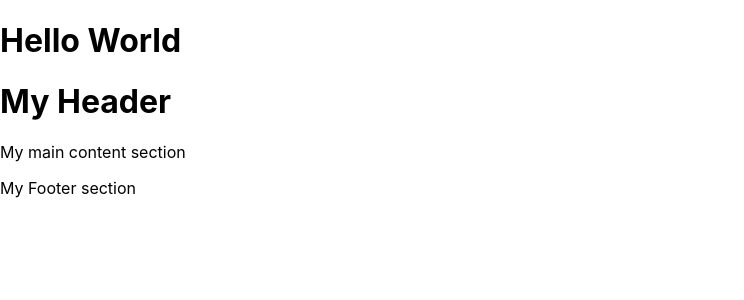
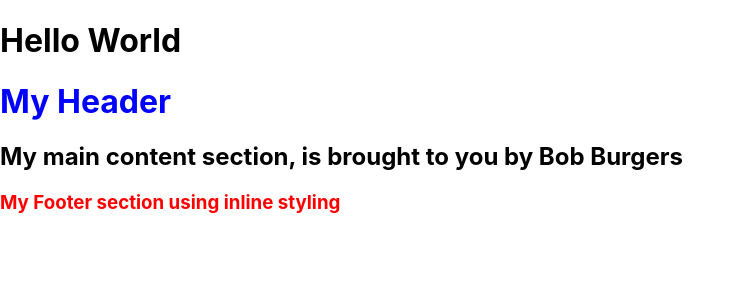
Before and after one commit to jfleurimond/5hourReactTutorial, a React (Create React App) app in the folder 5-hour/: page / in a window 1280 px wide. Shown: the top 300 px of the page, without its empty margins (0-744 px from the left). Built offline with nearby package versions, Linux system fonts and the light colour scheme.

Commit message:
Practiced adding javascript elements within our jsx elements, using className to update css,  as well as inline stlying within react

```diff
--- a/5-hour/src/App.css
+++ b/5-hour/src/App.css
@@ -1,4 +1,10 @@
-.App {
+.header {
+  color: blue;
+}
+
+
+
+/* .App {
   text-align: center;
 }
 
@@ -35,4 +41,4 @@
   to {
     transform: rotate(360deg);
   }
-}
+} */
--- a/5-hour/src/Footer.js
+++ b/5-hour/src/Footer.js
@@ -1,6 +1,13 @@
 function Footer(){
+
+    //going to show to use inline styles, they typically need two {} surounding it
+    //rememeber css usually has font: {}, so we wrap that around another {}
+
+    const styles = {
+        color: "red"
+    };
     return(
-        <div>My Footer section</div>
+        <h3 style={styles}>My Footer section using inline styling</h3>
     );
 
 }
--- a/5-hour/src/Header.js
+++ b/5-hour/src/Header.js
@@ -1,6 +1,7 @@
 function Header(){
     return (
-        <h1>My Header</h1>
+        //test
+        <h1 className="header">My Header </h1>
     );
 
 }
--- a/5-hour/src/MainContent.js
+++ b/5-hour/src/MainContent.js
@@ -1,6 +1,11 @@
 function MainContent() {
+
+    let firstName = "Bob";
+    let lasteName = "Burgers";
+    // the backtics below lets you added spaces naturally in a temperal string
     return(
-        <p>My main content section</p>
+
+        <h2>My main content section, is brought to you by {` ${firstName} ${lasteName} `}  </h2>
     );
 }
 
--- a/5-hour/src/MyTest.js
+++ b/5-hour/src/MyTest.js
@@ -1,6 +1,7 @@
 import Header from "./Header";
 import MainContent from "./MainContent";
 import Footer from "./Footer";
+import './App.css'
 
 
 function MyTest(){
```
